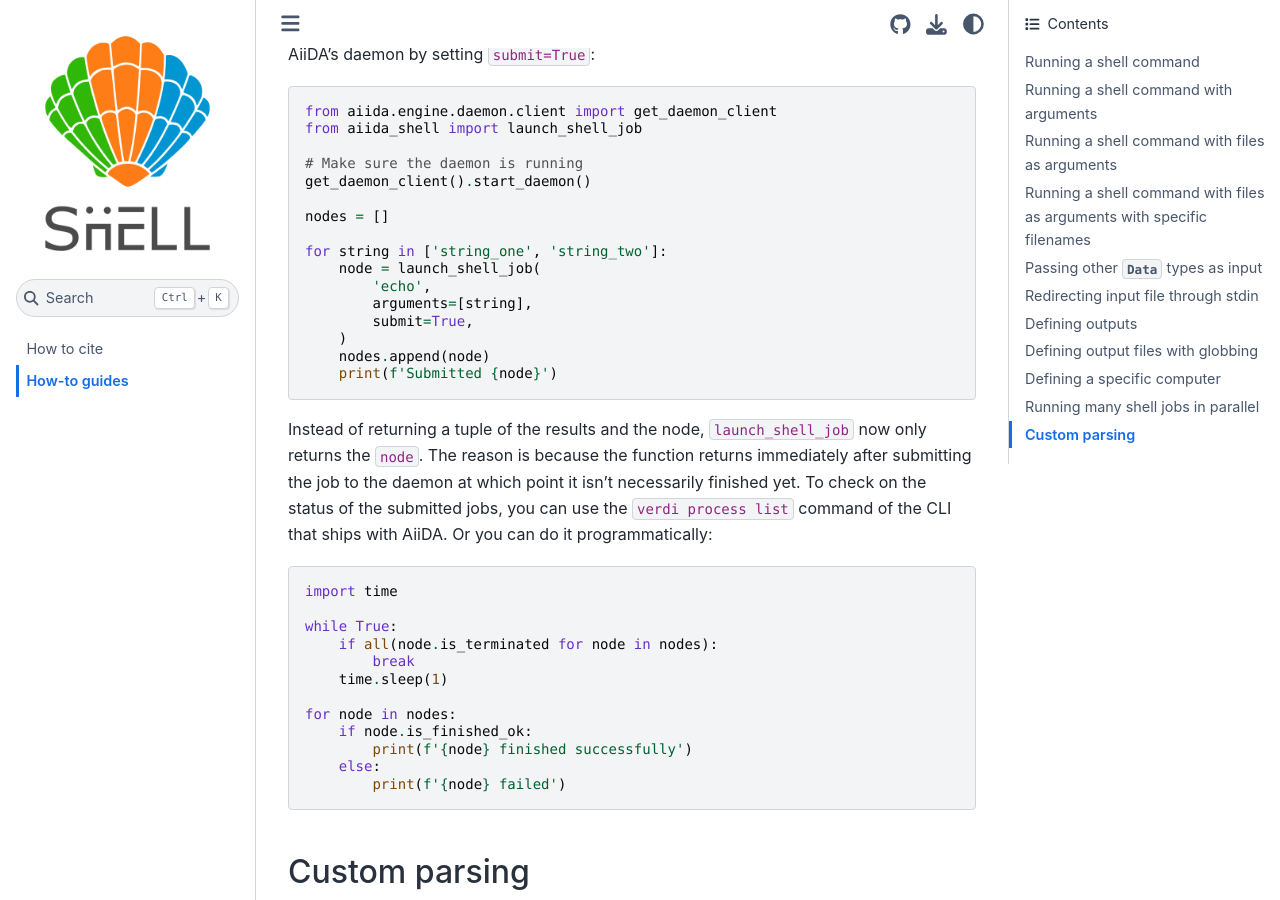
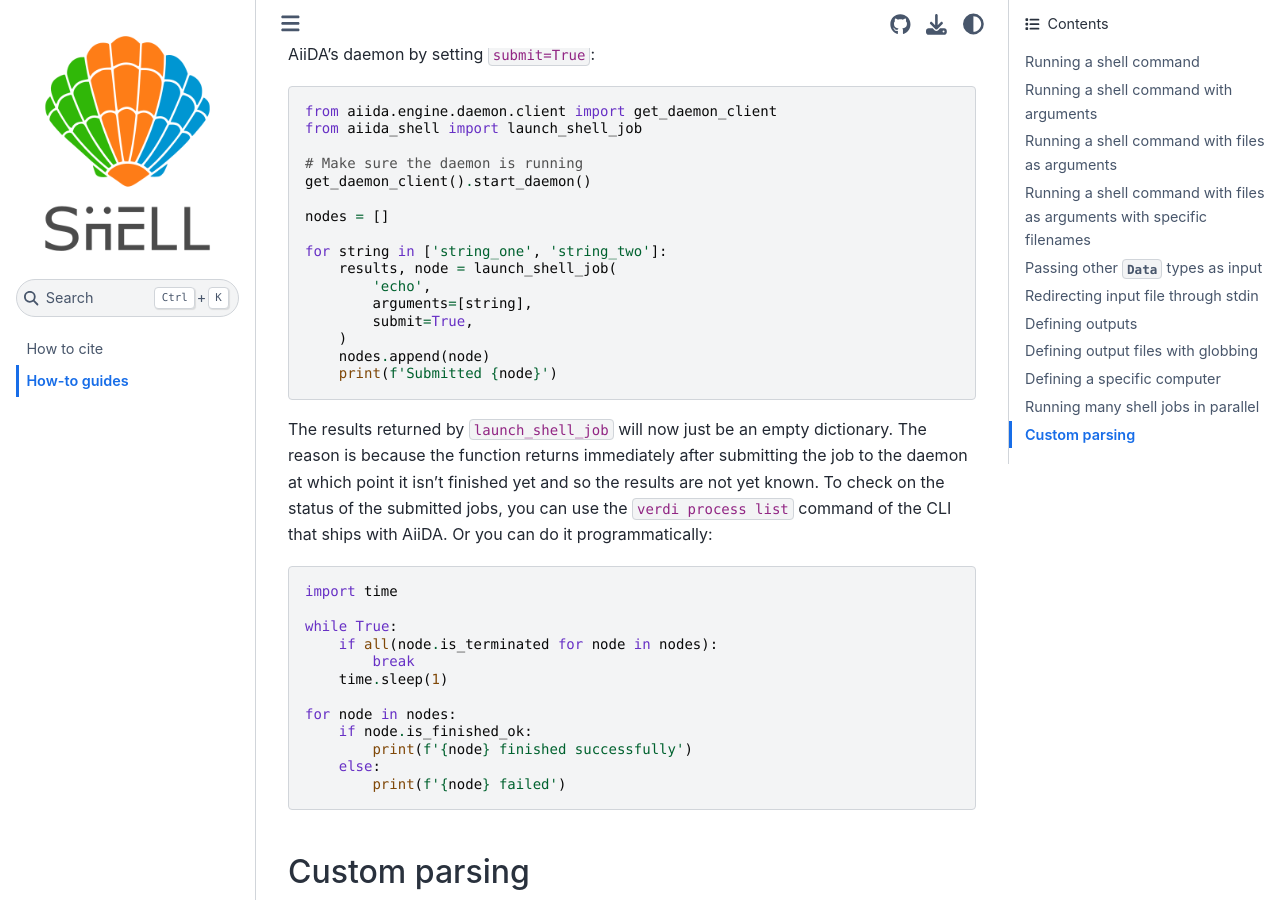
Before and after one commit to sphuber/aiida-shell, a Sphinx documentation site: the page built from docs/source/howto.rst, in a window 1280 px wide and 900 px high, scrolled down 6223 px. Built offline with Sphinx 7.4.7 and the Sphinx Book theme 1.1.4, drawn with Linux system fonts in a browser that asks for light colours; pages that are not in the unit, such as notebooks, are missing from menus.

```diff
--- a/docs/source/howto.rst
+++ b/docs/source/howto.rst
@@ -297,7 +297,7 @@
     nodes = []
 
     for string in ['string_one', 'string_two']:
-        node = launch_shell_job(
+        results, node = launch_shell_job(
             'echo',
             arguments=[string],
             submit=True,
@@ -305,8 +305,8 @@
         nodes.append(node)
         print(f'Submitted {node}')
 
-Instead of returning a tuple of the results and the node, ``launch_shell_job`` now only returns the ``node``.
-The reason is because the function returns immediately after submitting the job to the daemon at which point it isn't necessarily finished yet.
+The results returned by ``launch_shell_job`` will now just be an empty dictionary.
+The reason is because the function returns immediately after submitting the job to the daemon at which point it isn't finished yet and so the results are not yet known.
 To check on the status of the submitted jobs, you can use the ``verdi process list`` command of the CLI that ships with AiiDA.
 Or you can do it programmatically:
 
```
Also changed, not shown: .pre-commit-config.yaml, 4 other files.
